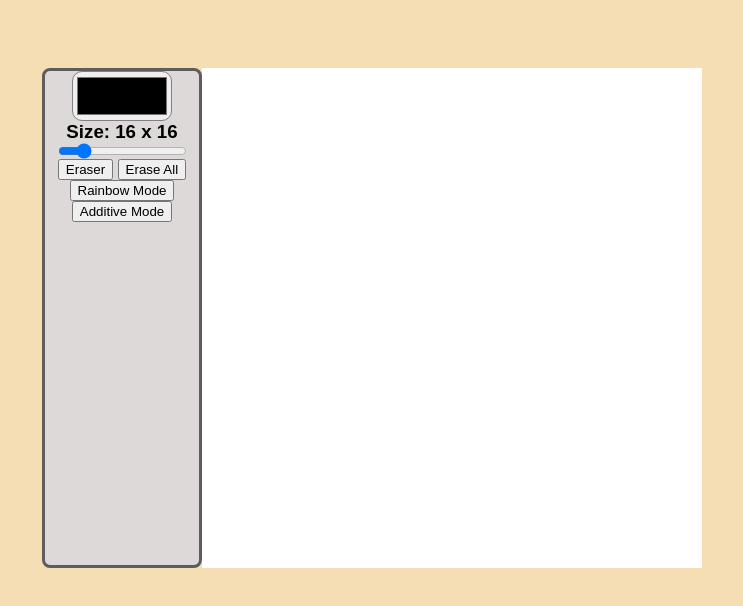
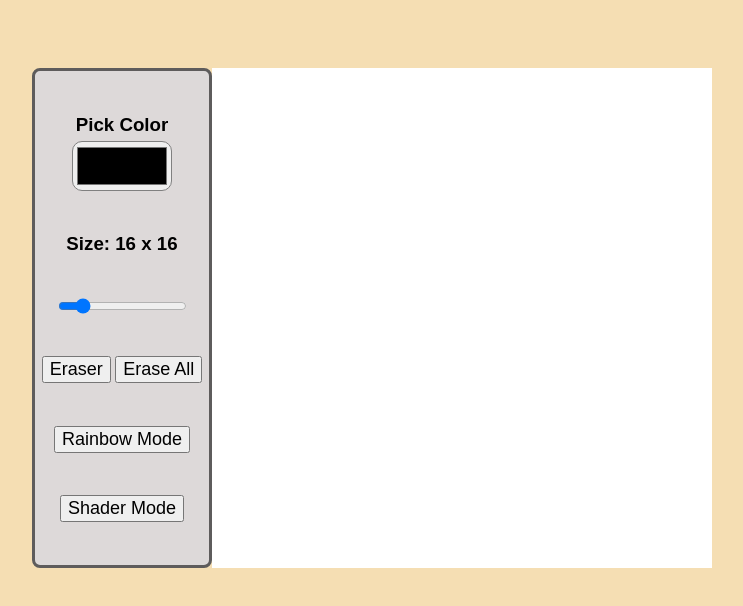
Before and after one commit to EljiahR/etch-a-sketch, a plain HTML site: page index.html in a window 1280 px wide. Shown: the part 112-718 px from the top of the page, without its empty margins (268-1011 px from the left). Drawn offline with Linux system fonts and the light colour scheme.

Commit message:
Minor css adjustments, converted input buttons to just buttons

```diff
--- a/index.html
+++ b/index.html
@@ -16,15 +16,18 @@
 
     <main class="main">
         <div class="controls">
-            <input type="color" value="#000000" id="color-pick">
+            <div class="color">
+                <h3>Pick Color</h3>
+                <input type="color" value="#000000" id="color-pick">
+            </div>
             <div class="size-display"><h3>Size: </p><p></p></div>
-            <input type="range" id="size-selector" min="0" max="100" value = "16">
+            <input type="range" id="size-selector" min="1" max="100" value = "16">
             <div class="erasers">
-                <input type="button" class="eraser" value="Eraser">
-                <input type="button" class="erase-all" value="Erase All">
+                <button class="eraser">Eraser</button>
+                <button class="erase-all">Erase All</button>
             </div>
-            <input type="button" class="rainbow-mode" value="Rainbow Mode">
-            <input type="button" class="additive-mode" value="Additive Mode">
+            <button class="rainbow-mode">Rainbow Mode</button>
+            <button class="additive-mode">Shader Mode</button>
         </div>
         <div class="container"></div>
     </main>
--- a/stylesheet.css
+++ b/stylesheet.css
@@ -23,13 +23,14 @@ main {
 }
 
 .controls {
-    width: 160px;
+    width: 180px;
     height: 500px;
     background-color: rgb(221, 217, 217);
     border:3px solid rgb(94, 92, 92);
     border-radius: 8px;
     display: flex;
     flex-direction: column;
+    justify-content: space-evenly;
     align-items: center;
 }
 .container{
@@ -48,6 +49,14 @@ main {
     background-color: white;
 }
 
+.color {
+    display: flex;
+    flex-direction: column;
+    justify-content: space-evenly;
+    align-items: center;
+    gap: 5px;
+}
+
 #color-pick{
     border-radius: 10px;
     width: 100px;
@@ -59,6 +68,11 @@ main {
     display: inline;
 }
 
-input[type="button"].clicked {
+button {
+    font-size: 18px;
+
+}
+
+button.clicked {
     background-color: brown;
 }
```
